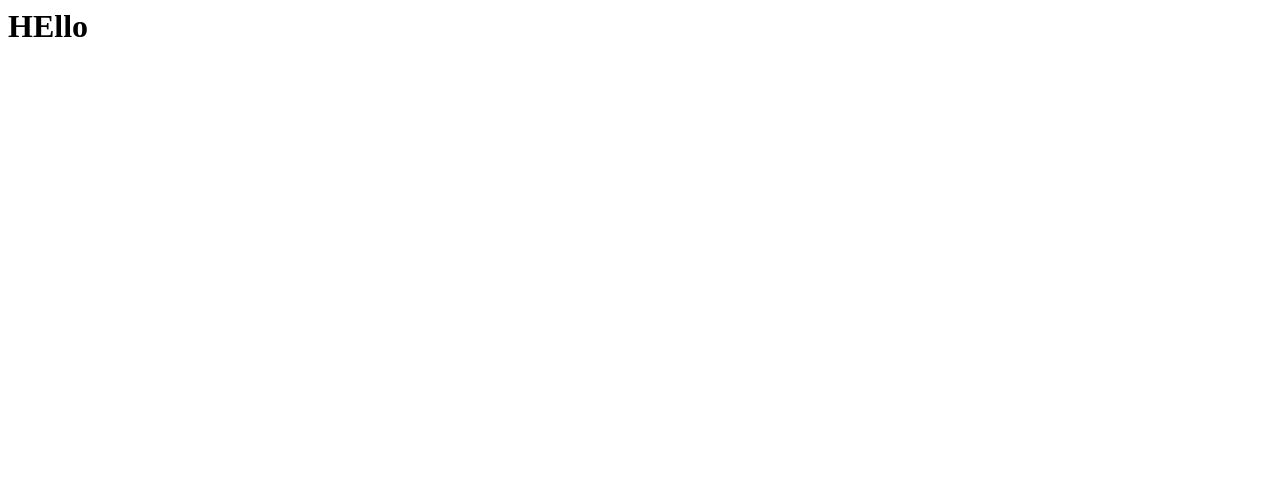
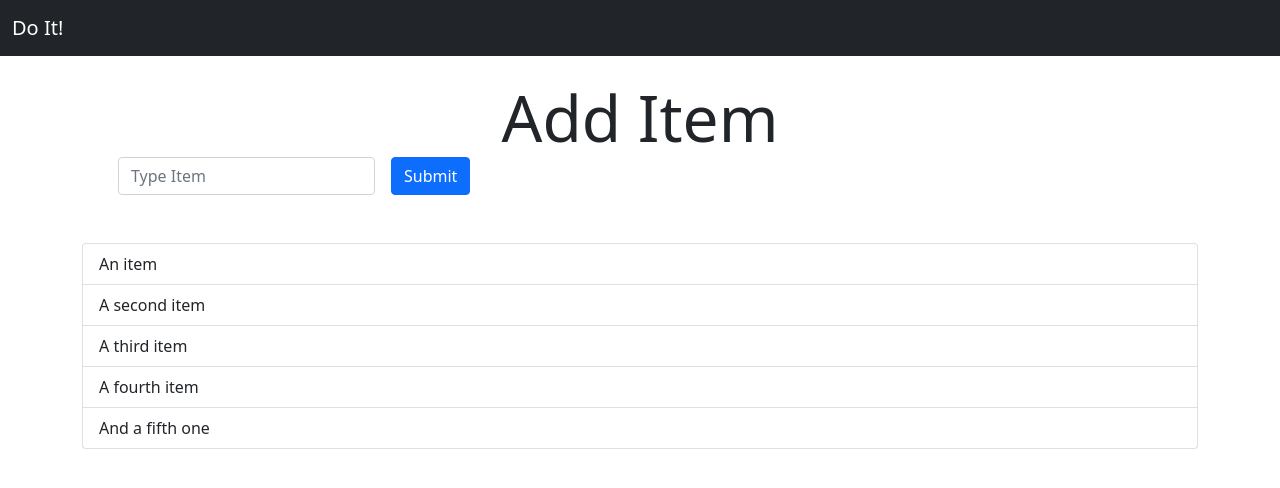
Before and after one commit to kushagra-aa/Do-It-, a Django app: page / in a window 1280 px wide. Before the commit the part shown is almost empty. Shown: the top 488 px of the page. Run offline with Django 3.2, Linux system fonts and the light colour scheme.

Commit message:
added index.html and a form

```diff
--- a/doit/urls.py
+++ b/doit/urls.py
@@ -3,4 +3,5 @@ from . import views
 
 urlpatterns = [
     path('', views.home,name='home'),
+    path('add_todo/',views.add_todo,name='add_todo')
 ]
--- a/doit/views.py
+++ b/doit/views.py
@@ -2,4 +2,7 @@ from django.shortcuts import render
 
 # Create your views here.
 def home(request):
-  return render(request,'base.html')
+  return render(request,'doit/index.html')
+
+def add_todo(request):
+  print(request)
--- a/templates/base.html
+++ b/templates/base.html
@@ -1 +1,22 @@
-<h1>HEllo</h1>
+{% load static %}
+
+<html lang="en">
+  <head>
+    <meta charset="UTF-8" />
+    <title>Do It!</title>
+    <meta charset="UTF-8" />
+    <meta name="viewport" content="width=device-width, initial-scale=1" />
+    <link rel="stylesheet" href="{% static "css/style.css" %}">
+    <link href="https://cdn.jsdelivr.net/npm/bootstrap@5.1.0/dist/css/bootstrap.min.css" rel="stylesheet" integrity="sha384-KyZXEAg3QhqLMpG8r+8fhAXLRk2vvoC2f3B09zVXn8CA5QIVfZOJ3BCsw2P0p/We" crossorigin="anonymous">
+  </head>
+  <body>
+    <nav class="navbar navbar-dark bg-dark">
+   <div class="container-fluid">
+      <a class="navbar-brand" href="/">Do It!</a>
+    </div>
+</nav>
+    {%block content%}
+
+    {%endblock%}
+  </body>
+</html>
--- /dev/null
+++ b/templates/doit/index.html
@@ -0,0 +1,35 @@
+{%extends "base.html"%}
+{%block content%}
+<div class="container">
+
+	<div class="row m-4">
+		<div class="col">
+			<div class="display-3 text-center">Add Item</div>
+			<form action="add_todo/" method="post" class="row row-cols-lg-auto g-3 align-items-center">
+      {% csrf_token %}
+
+				<div class="col5">
+
+				<input type="text" class="form-control mb-2" placeholder="Type Item" name="todo">
+				</div>
+		<div class="col12">
+      <button type="submit" class="btn btn-primary mb-2">Submit</button>
+  </div>
+      </form>
+  </div>
+</div>
+<div class="row">
+  <div class="col4">
+    <ul class="list-group">
+  <li class="list-group-item">An item</li>
+  <li class="list-group-item">A second item</li>
+  <li class="list-group-item">A third item</li>
+  <li class="list-group-item">A fourth item</li>
+  <li class="list-group-item">And a fifth one</li>
+</ul>
+  </div>
+</div>
+
+</div>
+
+{%endblock%}
```
Also changed, not shown: static/css/style.css (added), 1 other file.
